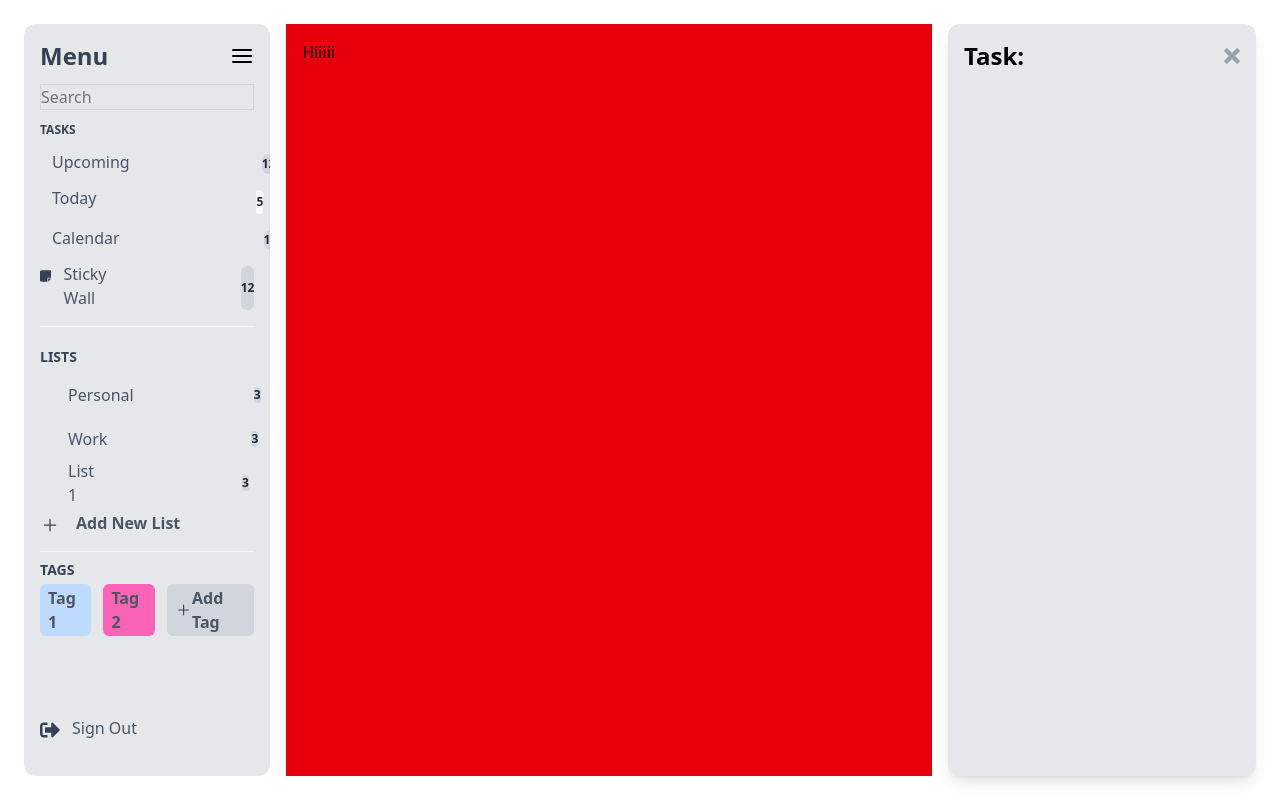
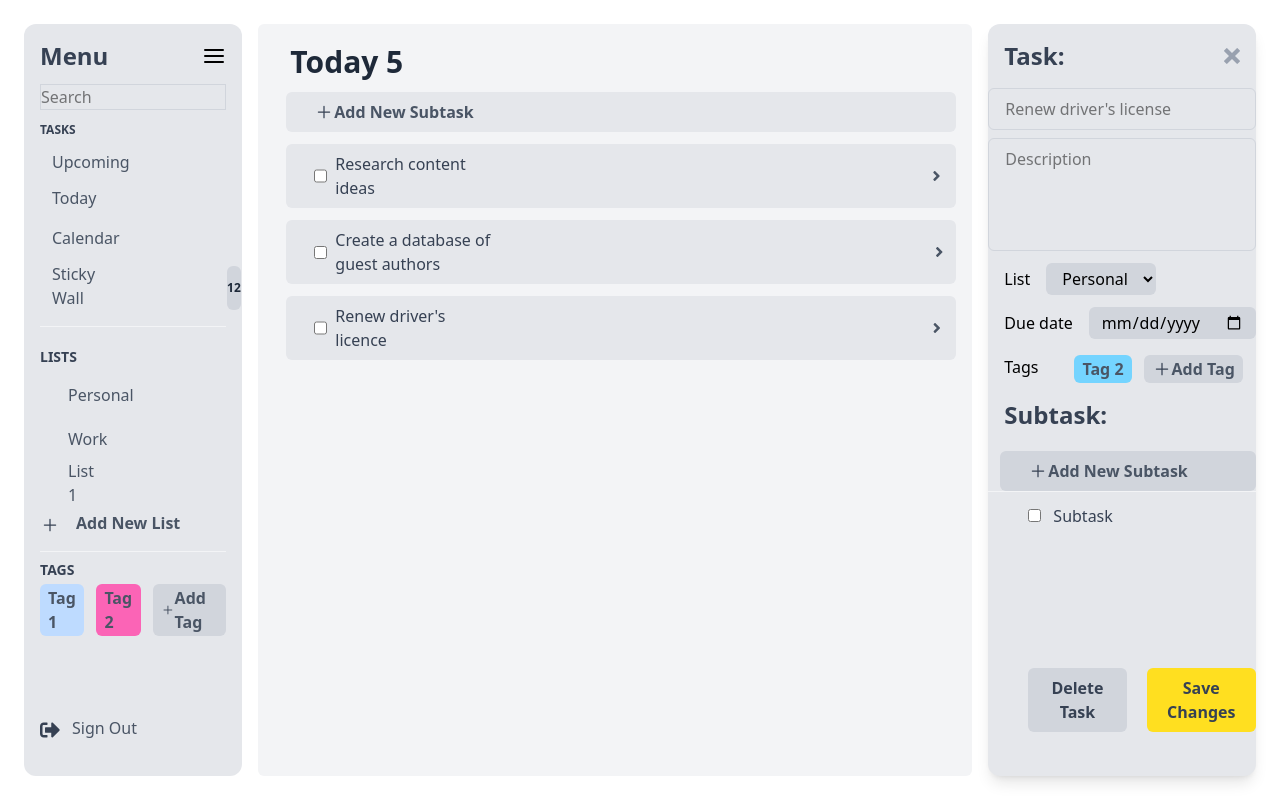
Before and after one commit to student-anshu/spark, a React (Vite) app: page / in a window 1280 px wide. Built offline with nearby package versions, Linux system fonts and the light colour scheme; sample sign-in values are in the browser's storage.

Commit message:
complete

```diff
--- a/src/components/Details.jsx
+++ b/src/components/Details.jsx
@@ -1,5 +1,6 @@
 import React, { useState } from "react";
 import { ImCross } from "react-icons/im";
+import { IoAddOutline } from "react-icons/io5";
 
 const Details = () => {
     const [isVisible, setIsVisible] = useState(true);
@@ -20,12 +21,69 @@ const Details = () => {
                 ${isRemoving ? "opacity-0 scale-95 translate-x-10" : "opacity-100 scale-100 translate-x-0"}`}
         >
             <div className="flex p-4 justify-between items-center">
-                <h1 className="text-2xl font-bold font-sans whitespace-nowrap">Task:</h1>
+                <h1 className="text-2xl text-gray-700  font-bold font-sans whitespace-nowrap">Task:</h1>
                 <ImCross
                     className="text-md cursor-pointer text-gray-400"
                     onClick={handleClose}
                 />
             </div>
+            <div className="w-full flex justify-between items-center py-2 rounded-md left-2 bg-transparent border border-gray-300 ">
+             <input className="px-4 outline-none" type="text" placeholder="Renew driver's license" />
+            </div>
+
+            <div className="w-full h-[15%]  mt-2  py-2 rounded-md left-2 bg-transparent border border-gray-300 flex items-start">
+             <input className="px-4 outline-none w-full" type="text" placeholder= "Description" />
+            </div>
+            <div className="flex items-center  mt-3 ">
+                <h2 className="px-4"> List</h2>
+                <select name="" id="" className=" gp-3 bg-gray-300 rounded-md px-3 py-1 " >
+                    <option value="" >Personal</option>
+                    <option value="" >Others</option>
+
+                </select>
+            </div>
+
+            <div className="flex items-center mt-3 ">
+                <h2 className="px-4"> Due date</h2>
+               <input className=" gp-3 bg-gray-300 rounded-md px-3 py-1 " type="date"></input>
+            </div>
+
+            <div className=" flex items-center mt-3 ">
+                <h2 className="px-4"> Tags</h2>
+                <div className='ml-5 px-2 py-0.5 mt-1 cursor-pointer bg-sky-300 rounded-md flex items-center'>
+      <h1 className='font-semibold text-gray-600'>Tag 2</h1>
+      </div>
+
+       <div className=' ml-3 px-2 py-0.5 mt-1  cursor-pointer bg-gray-300 rounded-md  flex items-center'>
+                           <h1 className='font-semibold flex items-center justify-center text-gray-600'>
+      <IoAddOutline className='text-gray-700 text-xl font-bold ' />
+                              Add Tag</h1>
+                      </div>
+
+            </div>
+
+            <div className="flex p-4 justify-between items-center">
+            <h1 className="text-2xl text-gray-700 font-bold font-sans whitespace-nowrap">Subtask:</h1>
+            </div>
+
+
+       <div className=' ml-3 px-2 py-2 mt-1  cursor-pointer bg-gray-300 rounded-md  flex items-center'>
+                           <h1 className='ml-5 font-semibold flex items-center justify-center text-gray-600'>
+      <IoAddOutline className='text-gray-700 text-xl font-bold ' />
+                              Add New Subtask</h1>
+                      </div>
+                      <hr className=' text-gray-100'></hr>
+                      <div className="Checkbox ml-10 flex items-center mt-3 ">
+                      <input type="checkbox" name="age"></input>
+                      <label for="age" className="ml-3 text-gray-700">Subtask</label>
+                      </div>
+            <div className="button flex items-center mt-35 ">
+
+            <button className="bg-gray-300 ml-10 px-5 py-2 rounded-md text-medium font-semibold text-gray-700">Delete Task</button>
+            <button className="bg-yellow-300 ml-5 px-5 py-2 rounded-md text-medium font-semibold text-gray-700">Save Changes</button>
+
+            </div>
+
         </div>
     );
 };
--- a/src/components/Main.jsx
+++ b/src/components/Main.jsx
@@ -1,9 +1,44 @@
 import React from 'react';
+import { IoAddOutline } from "react-icons/io5";
+import { FaAngleRight } from "react-icons/fa";
 
 const Main = () => {
     return (
-        <div className='flex-grow bg-red-600 p-4'>
-            <h1>Hiiiii</h1>
+        <div className='flex-grow bg-gray-100 rounded-md p-4'>
+              <div className="flex mt-1 ml-4 justify-between items-center">
+            <h1 className="text-3xl text-gray-800 font-bold font-sans whitespace-nowrap">Today 5</h1>
+            </div>
+                   <div className=' ml-3 px-2 py-2 mt-3  cursor-pointer bg-gray-200 rounded-md  flex items-center'>
+                                       <h1 className='ml-5 font-semibold flex items-center justify-center text-gray-600'>
+                  <IoAddOutline className='text-gray-700 text-xl font-bold ' />
+                                          Add New Subtask</h1>
+                                  </div>
+                                  <div className="Checkbox ml-3 px-3 py-2 mt-3  cursor-pointer bg-gray-200 rounded-md  flex items-center justify-between">
+            <div className='flex gap-2 px-4'>
+            <input type="checkbox" name="age" className=''></input>
+                      <label for="age" className=" text-gray-700">Research content ideas</label>
+
+            </div>
+                      <FaAngleRight className='font-semibold text-gray-600 ml-104' />
+          </div>
+
+           <div className="Checkbox ml-3 px-3 py-2 mt-3  cursor-pointer bg-gray-200 rounded-md  flex items-center justify-between">
+            <div className='flex gap-2 px-4 items-center'>
+            <input type="checkbox" name="age" className=''></input>
+                      <label for="age" className=" text-gray-700">Create a database of guest authors</label>
+
+            </div>
+                      <FaAngleRight className='font-semibold text-gray-600 ml-104' />
+          </div>
+          <div className="Checkbox ml-3 px-3 py-2 mt-3  cursor-pointer bg-gray-200 rounded-md  flex items-center justify-between">
+            <div className='flex gap-2 px-4'>
+            <input type="checkbox" name="age" className=''></input>
+                      <label for="age" className=" text-gray-700">Renew driver's licence</label>
+
+            </div>
+                      <FaAngleRight className='font-semibold text-gray-600 ml-104' />
+          </div>
+
         </div>
     );
 }
```
